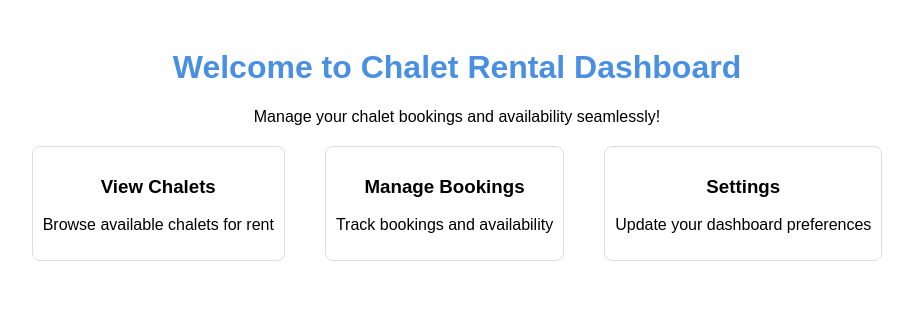
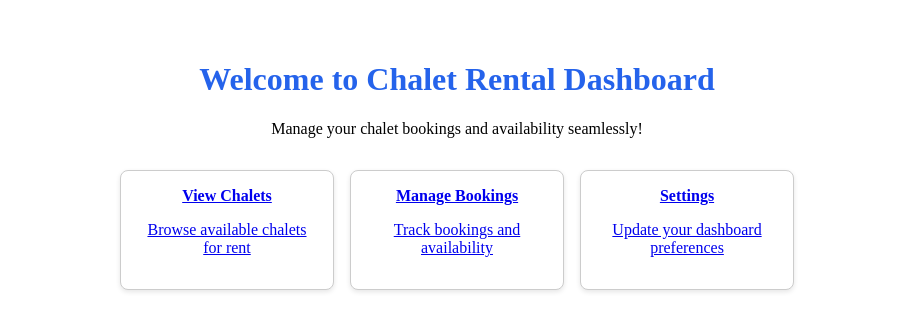
Before and after one commit to Chaletrentallebanon/Chalet-Rental-Dashboard, a Next.js app: page / in a window 1280 px wide. Shown: the top 330 px of the page, without its empty margins (183-1096 px from the left). Built offline with nearby package versions, Linux system fonts and the light colour scheme.

Commit message:
Update index.js

```diff
--- a/pages/index.js
+++ b/pages/index.js
@@ -1,27 +1,44 @@
+import Link from 'next/link';
+
 export default function Home() {
   return (
-    <div style={{ padding: '20px', fontFamily: 'Arial, sans-serif' }}>
-      <h1 style={{ textAlign: 'center', color: '#4A90E2' }}>
-        Welcome to Chalet Rental Dashboard
-      </h1>
-      <p style={{ textAlign: 'center' }}>
-        Manage your chalet bookings and availability seamlessly!
-      </p>
+    <main style={{ textAlign: 'center', padding: '2rem' }}>
+      <h1 style={{ fontSize: '2rem', color: '#2563eb' }}>Welcome to Chalet Rental Dashboard</h1>
+      <p style={{ marginTop: '0.5rem' }}>Manage your chalet bookings and availability seamlessly!</p>
 
-      <div style={{ display: 'flex', justifyContent: 'center', marginTop: '20px' }}>
-        <div style={{ margin: '0 20px', padding: '10px', border: '1px solid #ddd', borderRadius: '8px', textAlign: 'center' }}>
-          <h3>View Chalets</h3>
+      <div style={{ display: 'flex', justifyContent: 'center', gap: '1rem', marginTop: '2rem', flexWrap: 'wrap' }}>
+        <Link href="/chalets">
+          <div style={cardStyle}>
+            <strong>View Chalets</strong>
             <p>Browse available chalets for rent</p>
           </div>
-        <div style={{ margin: '0 20px', padding: '10px', border: '1px solid #ddd', borderRadius: '8px', textAlign: 'center' }}>
-          <h3>Manage Bookings</h3>
+        </Link>
+
+        <Link href="/add-chalet">
+          <div style={cardStyle}>
+            <strong>Manage Bookings</strong>
             <p>Track bookings and availability</p>
           </div>
-        <div style={{ margin: '0 20px', padding: '10px', border: '1px solid #ddd', borderRadius: '8px', textAlign: 'center' }}>
-          <h3>Settings</h3>
+        </Link>
+
+        <Link href="/settings">
+          <div style={cardStyle}>
+            <strong>Settings</strong>
             <p>Update your dashboard preferences</p>
           </div>
+        </Link>
       </div>
-    </div>
+    </main>
   );
 }
+
+const cardStyle = {
+  width: '180px',
+  border: '1px solid #ccc',
+  borderRadius: '8px',
+  padding: '1rem',
+  textAlign: 'center',
+  cursor: 'pointer',
+  backgroundColor: '#fff',
+  boxShadow: '0 2px 5px rgba(0, 0, 0, 0.1)'
+};
```
Lines whose indentation alone changed are shown as unchanged.
